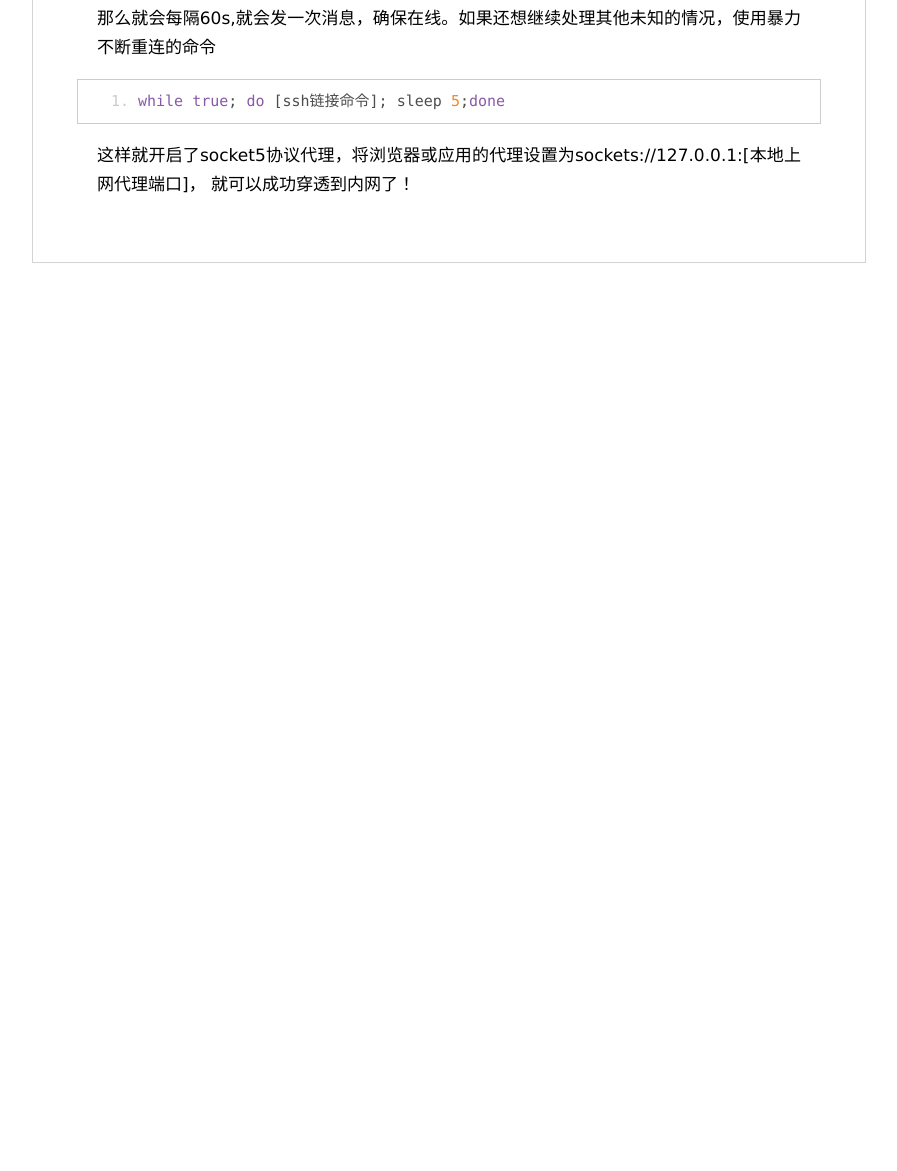
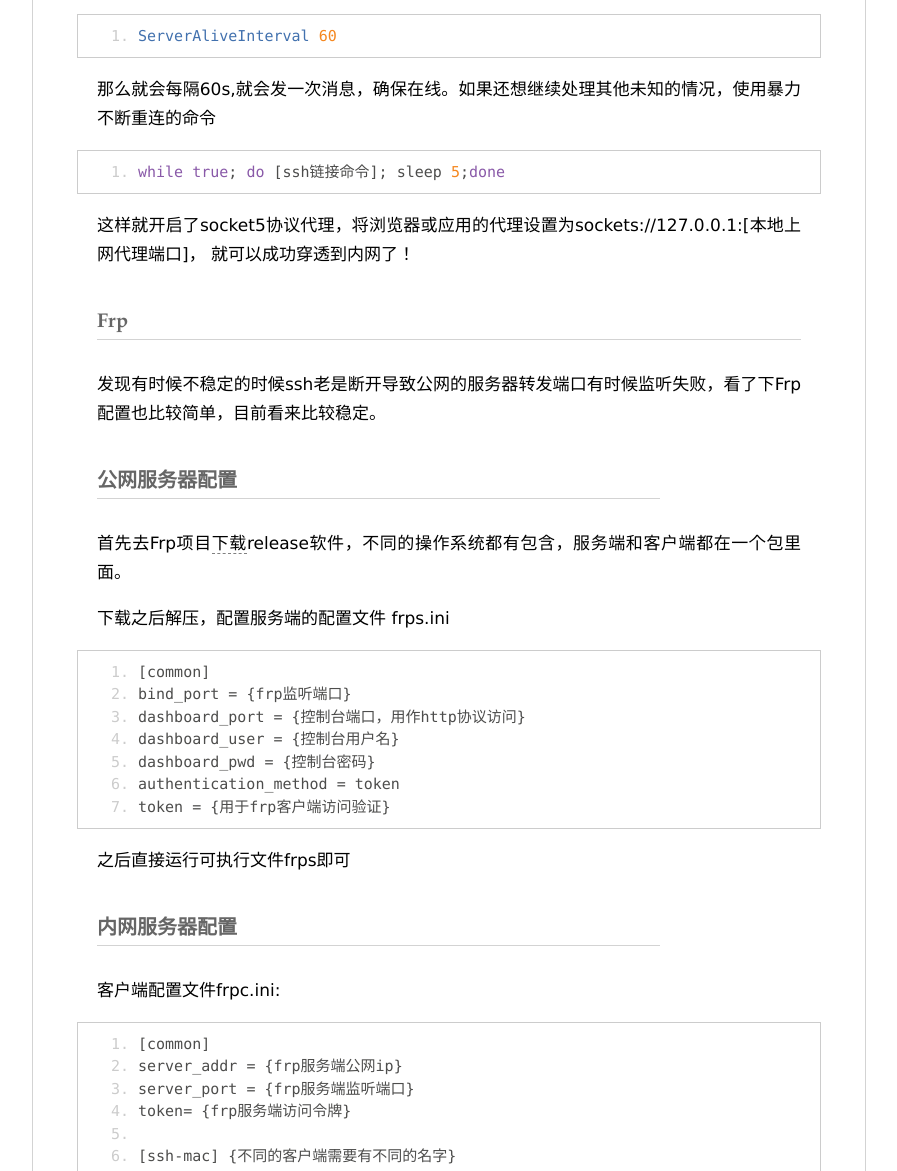
Before and after one commit to wujingchao/wujingchao.github.io, a plain HTML site: page 2020/02/22/penetrate/index.html in a window 1280 px wide. Shown: the part 1629-2800 px from the top of the page, without its empty margins (191-1088 px from the left). Before the commit the page ends 1918 px from the top, so only its background shows below. Drawn offline with Linux system fonts and the light colour scheme.

Commit message:
Site updated: 2020-04-12 14:57:43

```diff
--- a/2020/02/22/ssh-penetrate/index.html
+++ b/2020/02/22/penetrate/index.html
@@ -34,15 +34,15 @@
     </script>
 
 
-    <title>最简单的SSH内网穿透配置</title>
+    <title>最简单的SSH / Frp内网穿透配置</title>
     <meta name="viewport" content="width=device-width, initial-scale=0.8, maximum-scale=0.8, user-scalable=no">
 </head>
 <body>
 
-<h3 id="最简单的Ubuntu-SSH内网穿透配置"><a href="#最简单的Ubuntu-SSH内网穿透配置" class="headerlink" title="最简单的Ubuntu SSH内网穿透配置"></a>最简单的Ubuntu SSH内网穿透配置</h3><p>内网：家里或者公司的机器</p>
+<h3 id="最简单的Ubuntu-SSH-Frp内网穿透配置"><a href="#最简单的Ubuntu-SSH-Frp内网穿透配置" class="headerlink" title="最简单的Ubuntu SSH / Frp内网穿透配置"></a>最简单的Ubuntu SSH / Frp内网穿透配置</h3><p>内网：家里或者公司的机器</p>
 <p>公网：云服务器</p>
 <p>外网：需要访问内网的机器</p>
-<h5 id="公网服务器配置"><a href="#公网服务器配置" class="headerlink" title="公网服务器配置"></a>公网服务器配置</h5><p>修改sshd配置/etc/ssh/sshd_config</p>
+<h3 id="SSH"><a href="#SSH" class="headerlink" title="SSH"></a>SSH</h3><h5 id="公网服务器配置"><a href="#公网服务器配置" class="headerlink" title="公网服务器配置"></a>公网服务器配置</h5><p>修改sshd配置/etc/ssh/sshd_config</p>
 <pre><code>GatewayPorts yes
 </code></pre><p>除了开放sshd用的端口，还需要开放一个[公网服务器开放端口]，用作转发数据</p>
 <h5 id="内网"><a href="#内网" class="headerlink" title="内网"></a>内网</h5><p>为了能够断开自动重连，安装autossh(ubuntu)</p>
@@ -67,6 +67,32 @@
 </code></pre><p>那么就会每隔60s,就会发一次消息，确保在线。如果还想继续处理其他未知的情况，使用暴力不断重连的命令</p>
 <pre><code>while true; do [ssh链接命令]; sleep 5;done
 </code></pre><p>这样就开启了socket5协议代理，将浏览器或应用的代理设置为sockets://127.0.0.1:[本地上网代理端口]， 就可以成功穿透到内网了！</p>
+<h3 id="Frp"><a href="#Frp" class="headerlink" title="Frp"></a>Frp</h3><p>发现有时候不稳定的时候ssh老是断开导致公网的服务器转发端口有时候监听失败，看了下Frp配置也比较简单，目前看来比较稳定。</p>
+<h4 id="公网服务器配置-1"><a href="#公网服务器配置-1" class="headerlink" title="公网服务器配置"></a>公网服务器配置</h4><p>首先去Frp项目<a href="https://github.com/fatedier/frp/releases" target="_blank" rel="external">下载</a>release软件，不同的操作系统都有包含，服务端和客户端都在一个包里面。</p>
+<p>下载之后解压，配置服务端的配置文件 frps.ini</p>
+<pre><code>[common]
+bind_port = {frp监听端口}
+dashboard_port = {控制台端口，用作http协议访问}
+dashboard_user = {控制台用户名}
+dashboard_pwd = {控制台密码}
+authentication_method = token
+token = {用于frp客户端访问验证}
+</code></pre><p>之后直接运行可执行文件frps即可</p>
+<h4 id="内网服务器配置"><a href="#内网服务器配置" class="headerlink" title="内网服务器配置"></a>内网服务器配置</h4><p>客户端配置文件frpc.ini:</p>
+<pre><code>[common]
+server_addr = {frp服务端公网ip}
+server_port = {frp服务端监听端口}
+token= {frp服务端访问令牌}
+
+[ssh-mac] {不同的客户端需要有不同的名字}
+type = tcp
+local_ip = 127.0.0.1
+local_port = {sshd监听端口}
+remote_port = {用于转发数据的端口}
+use_encryption = true
+use_compression = true
+</code></pre><p>之后直接运行可执行文件frpc即可</p>
+<h4 id="外网配置-1"><a href="#外网配置-1" class="headerlink" title="外网配置"></a>外网配置</h4><p>上面两部配置好之后，就可以通过remote_port ssh到内网了，按照前面的命令配置ssh隧道代理！</p>
 
 
 
```
Also changed, not shown: 2020/03/18/fund/index.html (+6 -5 lines), index.html (+1 -1 lines).
